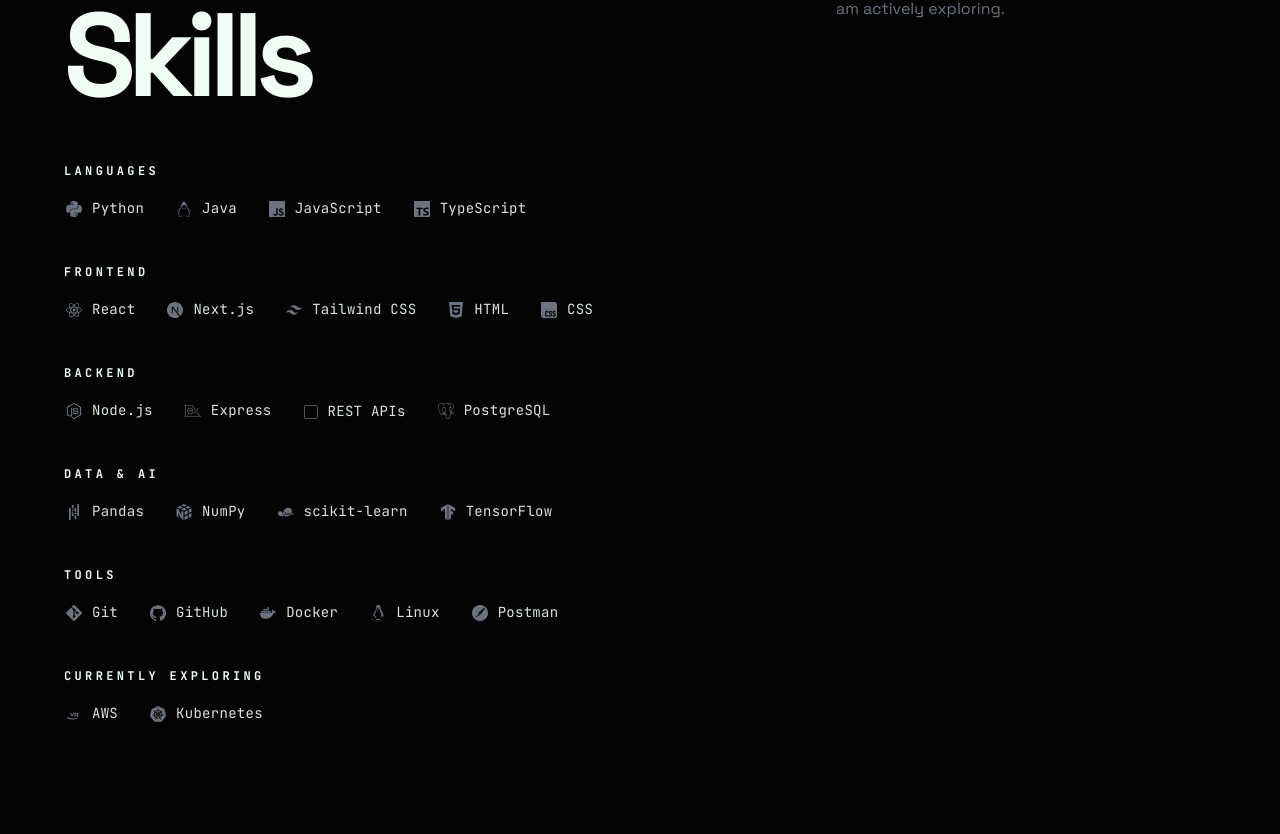
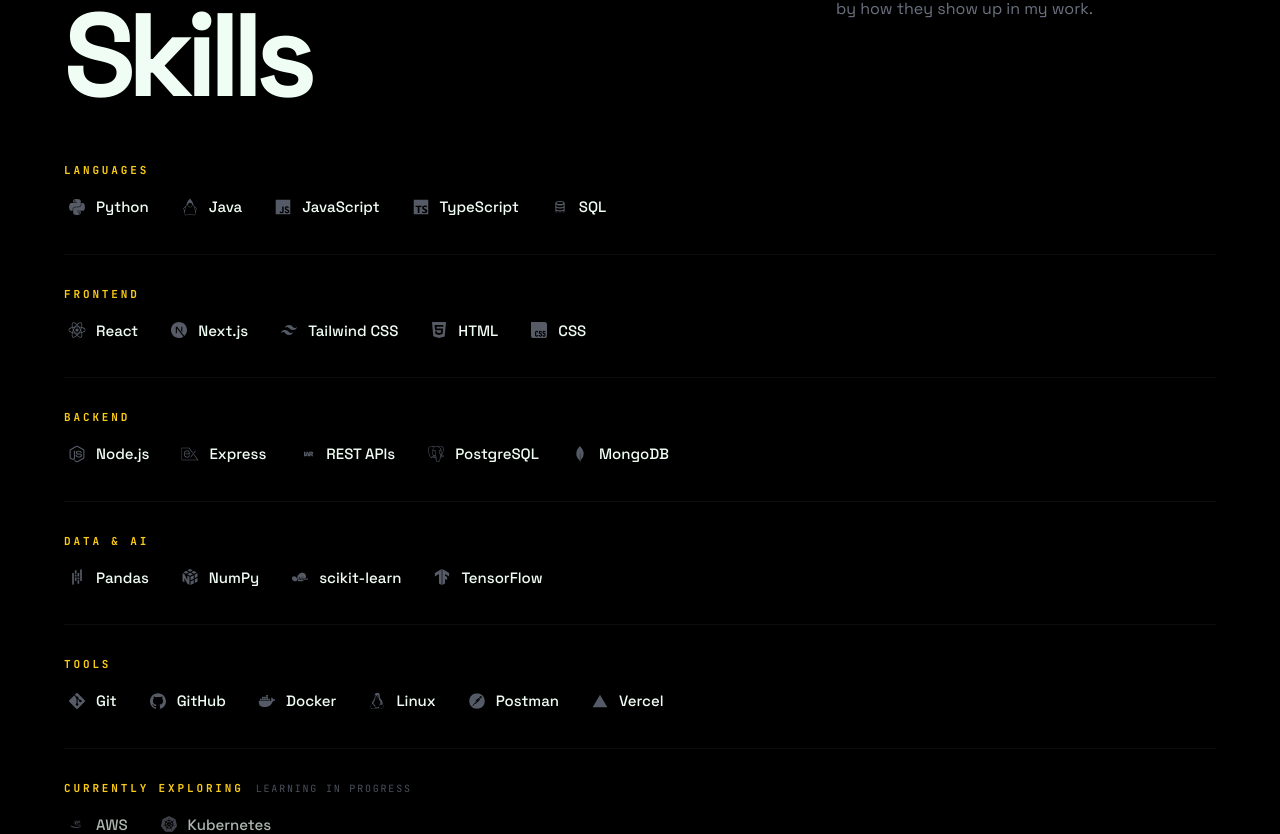
Before and after one commit to lalit-here/MyPortfolioPage, a Next.js app: page / in a window 1280 px wide. Shown: the part 1550-2384 px from the top of the page. Built offline with nearby package versions, Linux system fonts and the light colour scheme; no server answers.

Commit message:
Polish Skills into a quieter editorial stack.
Tighten spacing, normalize logos, localize brand hover glows, and soften the Skills backdrop.

```diff
--- a/src/components/FluidBackground.tsx
+++ b/src/components/FluidBackground.tsx
@@ -27,7 +27,7 @@ type Disturbance = {
 const SECTION_OPACITY: Record<string, number> = {
   top: 1,
   work: 0.5,
-  skills: 0.62,
+  skills: 0.18,
   education: 0.46,
   blog: 0.58,
   about: 0.3,
--- a/src/sections/Skills.jsx
+++ b/src/sections/Skills.jsx
@@ -11,6 +11,7 @@ import {
   siJavascript,
   siKubernetes,
   siLinux,
+  siMongodb,
   siNextdotjs,
   siNodedotjs,
   siNumpy,
@@ -24,109 +25,44 @@ import {
   siTailwindcss,
   siTensorflow,
   siTypescript,
+  siVercel,
 } from "simple-icons";
 
+/** Brand glow as RGB triples for tightly localized ambient light. */
 const skillMeta = {
-  Python: {
-    icon: siPython,
-    glow: "radial-gradient(circle at 35% 50%, rgba(55, 118, 171, 0.22) 0%, rgba(255, 212, 59, 0.1) 42%, transparent 72%)",
-  },
-  Java: {
-    icon: siOpenjdk,
-    glow: "radial-gradient(circle at 35% 50%, rgba(234, 45, 46, 0.18) 0%, transparent 70%)",
-  },
-  JavaScript: {
-    icon: siJavascript,
-    glow: "radial-gradient(circle at 35% 50%, rgba(247, 223, 30, 0.16) 0%, transparent 70%)",
-  },
-  TypeScript: {
-    icon: siTypescript,
-    glow: "radial-gradient(circle at 35% 50%, rgba(49, 120, 198, 0.2) 0%, transparent 70%)",
-  },
-  React: {
-    icon: siReact,
-    glow: "radial-gradient(circle at 35% 50%, rgba(97, 218, 251, 0.18) 0%, transparent 70%)",
-  },
-  "Next.js": {
-    icon: siNextdotjs,
-    glow: "radial-gradient(circle at 35% 50%, rgba(255, 255, 255, 0.1) 0%, transparent 70%)",
-  },
-  "Tailwind CSS": {
-    icon: siTailwindcss,
-    glow: "radial-gradient(circle at 35% 50%, rgba(6, 182, 212, 0.18) 0%, transparent 70%)",
-  },
-  HTML: {
-    icon: siHtml5,
-    glow: "radial-gradient(circle at 35% 50%, rgba(227, 79, 38, 0.18) 0%, transparent 70%)",
-  },
-  CSS: {
-    icon: siCss,
-    glow: "radial-gradient(circle at 35% 50%, rgba(102, 51, 153, 0.18) 0%, transparent 70%)",
-  },
-  "Node.js": {
-    icon: siNodedotjs,
-    glow: "radial-gradient(circle at 35% 50%, rgba(51, 153, 51, 0.18) 0%, transparent 70%)",
-  },
-  Express: {
-    icon: siExpress,
-    glow: "radial-gradient(circle at 35% 50%, rgba(255, 255, 255, 0.1) 0%, transparent 70%)",
-  },
-  "REST APIs": {
-    glow: "radial-gradient(circle at 35% 50%, rgba(74, 222, 128, 0.12) 0%, transparent 70%)",
-  },
-  PostgreSQL: {
-    icon: siPostgresql,
-    glow: "radial-gradient(circle at 35% 50%, rgba(65, 105, 225, 0.18) 0%, transparent 70%)",
-  },
-  Pandas: {
-    icon: siPandas,
-    glow: "radial-gradient(circle at 35% 50%, rgba(21, 4, 88, 0.28) 0%, rgba(150, 100, 255, 0.1) 45%, transparent 72%)",
-  },
-  NumPy: {
-    icon: siNumpy,
-    glow: "radial-gradient(circle at 35% 50%, rgba(1, 50, 67, 0.28) 0%, rgba(77, 171, 207, 0.12) 45%, transparent 72%)",
-  },
-  "scikit-learn": {
-    icon: siScikitlearn,
-    glow: "radial-gradient(circle at 35% 50%, rgba(247, 147, 30, 0.16) 0%, transparent 70%)",
-  },
-  TensorFlow: {
-    icon: siTensorflow,
-    glow: "radial-gradient(circle at 35% 50%, rgba(255, 111, 0, 0.16) 0%, transparent 70%)",
-  },
-  Git: {
-    icon: siGit,
-    glow: "radial-gradient(circle at 35% 50%, rgba(240, 80, 50, 0.16) 0%, transparent 70%)",
-  },
-  GitHub: {
-    icon: siGithub,
-    glow: "radial-gradient(circle at 35% 50%, rgba(255, 255, 255, 0.1) 0%, transparent 70%)",
-  },
-  Docker: {
-    icon: siDocker,
-    glow: "radial-gradient(circle at 35% 50%, rgba(36, 150, 237, 0.18) 0%, transparent 70%)",
-  },
-  Linux: {
-    icon: siLinux,
-    glow: "radial-gradient(circle at 35% 50%, rgba(252, 198, 36, 0.14) 0%, transparent 70%)",
-  },
-  Postman: {
-    icon: siPostman,
-    glow: "radial-gradient(circle at 35% 50%, rgba(255, 108, 55, 0.16) 0%, transparent 70%)",
-  },
-  AWS: {
-    glow: "radial-gradient(circle at 35% 50%, rgba(255, 153, 0, 0.16) 0%, transparent 70%)",
-  },
-  Kubernetes: {
-    icon: siKubernetes,
-    glow: "radial-gradient(circle at 35% 50%, rgba(50, 108, 229, 0.18) 0%, transparent 70%)",
-  },
+  Python: { icon: siPython, glow: "55 118 171", scale: 1 },
+  Java: { icon: siOpenjdk, glow: "234 45 46", scale: 1.05 },
+  JavaScript: { icon: siJavascript, glow: "247 223 30", scale: 0.94 },
+  TypeScript: { icon: siTypescript, glow: "49 120 198", scale: 0.94 },
+  SQL: { glow: "65 105 225", scale: 1 },
+  React: { icon: siReact, glow: "97 218 251", scale: 1.08 },
+  "Next.js": { icon: siNextdotjs, glow: "240 253 244", scale: 1 },
+  "Tailwind CSS": { icon: siTailwindcss, glow: "6 182 212", scale: 1.02 },
+  HTML: { icon: siHtml5, glow: "227 79 38", scale: 1 },
+  CSS: { icon: siCss, glow: "102 51 153", scale: 1 },
+  "Node.js": { icon: siNodedotjs, glow: "51 153 51", scale: 1.05 },
+  Express: { icon: siExpress, glow: "240 253 244", scale: 1.08 },
+  "REST APIs": { glow: "74 222 128", scale: 1 },
+  PostgreSQL: { icon: siPostgresql, glow: "65 105 225", scale: 1.02 },
+  MongoDB: { icon: siMongodb, glow: "71 162 72", scale: 1.02 },
+  Pandas: { icon: siPandas, glow: "150 100 255", scale: 0.96 },
+  NumPy: { icon: siNumpy, glow: "77 171 207", scale: 1 },
+  "scikit-learn": { icon: siScikitlearn, glow: "247 147 30", scale: 1 },
+  TensorFlow: { icon: siTensorflow, glow: "255 111 0", scale: 1 },
+  Git: { icon: siGit, glow: "240 80 50", scale: 1 },
+  GitHub: { icon: siGithub, glow: "240 253 244", scale: 1 },
+  Docker: { icon: siDocker, glow: "36 150 237", scale: 1.06 },
+  Linux: { icon: siLinux, glow: "252 198 36", scale: 1.04 },
+  Postman: { icon: siPostman, glow: "255 108 55", scale: 0.98 },
+  Vercel: { icon: siVercel, glow: "240 253 244", scale: 0.92 },
+  AWS: { glow: "255 153 0", scale: 1 },
+  Kubernetes: { icon: siKubernetes, glow: "50 108 229", scale: 1 },
 };
 
 const skillGroups = [
   {
     title: "Languages",
-    items: ["Python", "Java", "JavaScript", "TypeScript"],
+    items: ["Python", "Java", "JavaScript", "TypeScript", "SQL"],
   },
   {
     title: "Frontend",
@@ -134,7 +70,7 @@ const skillGroups = [
   },
   {
     title: "Backend",
-    items: ["Node.js", "Express", "REST APIs", "PostgreSQL"],
+    items: ["Node.js", "Express", "REST APIs", "PostgreSQL", "MongoDB"],
   },
   {
     title: "Data & AI",
@@ -142,71 +78,126 @@ const skillGroups = [
   },
   {
     title: "Tools",
-    items: ["Git", "GitHub", "Docker", "Linux", "Postman"],
+    items: ["Git", "GitHub", "Docker", "Linux", "Postman", "Vercel"],
   },
   {
     title: "Currently Exploring",
+    exploring: true,
     items: ["AWS", "Kubernetes"],
   },
 ];
 
 const groupVariants = {
-  hidden: { opacity: 0, y: 18 },
+  hidden: { opacity: 0, y: 14 },
   visible: (index) => ({
     opacity: 1,
     y: 0,
-    transition: { delay: index * 0.05, duration: 0.38, ease: "easeOut" },
+    transition: { delay: index * 0.04, duration: 0.34, ease: "easeOut" },
   }),
 };
 
-function SkillMark({ icon, name }) {
-  if (!icon) {
+function NeutralMark({ name }) {
   if (name === "AWS") {
     return (
-        <svg aria-hidden="true" viewBox="0 0 24 24" className="h-4 w-4 shrink-0">
+      <svg aria-hidden="true" viewBox="0 0 24 24" className="h-full w-full">
         <path
           fill="currentColor"
-            d="M6.4 10.2h1.5l1.3 3.3 1.3-3.3h1.5l-2.1 5.1H8.5L6.4 10.2zm6.3 0h3.6c.9 0 1.5.2 1.9.6.4.4.6.9.6 1.5 0 .5-.1.9-.4 1.2-.2.3-.6.5-1 .7l1.6 2.1h-1.7l-1.4-1.9h-1.7v1.9h-1.5V10.2zm1.5 1.2v1.7h1.7c.3 0 .6-.1.8-.2.2-.2.3-.4.3-.7 0-.3-.1-.5-.3-.7-.2-.1-.5-.2-.8-.2h-1.7zM3.2 16.8c2.1 1.2 4.8 1.9 7.6 1.9 2.5 0 5-.6 7.1-1.8.3-.2.6.1.4.4-2.3 2-5.4 3.1-8.7 3.1-3.5 0-6.7-1.2-8.9-3.3-.2-.2 0-.5.3-.4.7.2 1.5.4 2.2.5z"
+          d="M4.2 14.8c1.9 1.1 4.4 1.7 7 1.7 2.3 0 4.6-.5 6.5-1.6.3-.2.5.1.4.3-2.1 1.8-5 2.8-8 2.8-3.2 0-6.1-1.1-8.2-3-.2-.2 0-.5.3-.4.7.1 1.3.2 2 .2zm13.6-1.4c.2-.2 0-.5-.4-.4-.8.2-1.7.3-2.6.3-3.5 0-6.6-1.5-8.4-3.7-.2-.2-.5 0-.3.2 1.7 2.8 5 4.6 8.8 4.6 1.1 0 2.1-.2 2.9-.4v-.6zM8.1 7.2h1.2l.9 2.7.9-2.7h1.2L10.5 12H9.3L8.1 7.2zm4.4 0H15c.7 0 1.2.2 1.5.5.3.3.5.7.5 1.2s-.2.9-.5 1.2c-.3.3-.8.5-1.4.5h-1.4V12H12.5V7.2zm1.2 1v1.6H15c.3 0 .5 0 .7-.2.1-.1.2-.3.2-.5s-.1-.4-.2-.5c-.2-.1-.4-.2-.7-.2h-1.3z"
+        />
+      </svg>
+    );
+  }
+
+  if (name === "SQL") {
+    return (
+      <svg aria-hidden="true" viewBox="0 0 24 24" className="h-full w-full">
+        <path
+          fill="currentColor"
+          d="M12 3c-3.9 0-7 1.1-7 2.5v13C5 19.9 8.1 21 12 21s7-1.1 7-2.5v-13C19 4.1 15.9 3 12 3zm0 1.5c3.3 0 5.5.9 5.5 1.5S15.3 7.5 12 7.5 6.5 6.6 6.5 6 8.7 4.5 12 4.5zM6.5 8.6c1.2.7 3.2 1.1 5.5 1.1s4.3-.4 5.5-1.1v2.3c0 .6-2.2 1.5-5.5 1.5S6.5 11.5 6.5 10.9V8.6zm0 4.5c1.2.7 3.2 1.1 5.5 1.1s4.3-.4 5.5-1.1v2.3c0 .6-2.2 1.5-5.5 1.5s-5.5-.9-5.5-1.5v-2.3zm0 4.5c1.2.7 3.2 1.1 5.5 1.1s4.3-.4 5.5-1.1v1.4c0 .6-2.2 1.5-5.5 1.5s-5.5-.9-5.5-1.5v-1.4z"
+        />
+      </svg>
+    );
+  }
+
+  if (name === "REST APIs") {
+    return (
+      <svg aria-hidden="true" viewBox="0 0 24 24" className="h-full w-full">
+        <path
+          fill="currentColor"
+          d="M7.5 8.5h2.2v7H7.5v-7zm4.1 0h2.1l2.1 7h-2.1l-.3-1.2H11.7L11.4 15.5H9.4l2.2-7zm.9 2.1-.6 2.5h1.3l-.7-2.5zM16.2 8.5H19c1.4 0 2.3.8 2.3 2.1 0 1-.5 1.7-1.4 2l1.6 2.9h-2.3l-1.4-2.6h-.6v2.6h-2v-7zm2 1.5h-.9v1.8h.9c.5 0 .8-.3.8-.9s-.3-.9-.8-.9z"
         />
       </svg>
     );
   }
 
   return (
-      <span
-        aria-hidden="true"
-        className="inline-block h-3.5 w-3.5 shrink-0 rounded-[2px] border border-current opacity-70"
-      />
+    <span className="block h-full w-full rounded-[2px] border border-current opacity-60" />
   );
 }
 
+function SkillMark({ icon, name, scale = 1 }) {
   return (
-    <svg aria-hidden="true" viewBox="0 0 24 24" className="h-4 w-4 shrink-0">
+    <span className="relative flex h-[18px] w-[18px] shrink-0 items-center justify-center">
+      <span
+        className="flex h-[16px] w-[16px] items-center justify-center"
+        style={{ transform: `scale(${scale})` }}
+      >
+        {icon ? (
+          <svg aria-hidden="true" viewBox="0 0 24 24" className="h-full w-full">
             <path d={icon.path} fill="currentColor" />
           </svg>
+        ) : (
+          <NeutralMark name={name} />
+        )}
+      </span>
+    </span>
   );
 }
 
-function SkillItem({ name }) {
-  const meta = skillMeta[name] ?? {
-    glow: "radial-gradient(circle at 35% 50%, rgba(74, 222, 128, 0.1) 0%, transparent 70%)",
-  };
+function SkillItem({ name, exploring = false }) {
+  const meta = skillMeta[name] ?? { glow: "74 222 128", scale: 1 };
+  const glow = meta.glow;
 
   return (
-    <li className="group relative isolate">
-      <div
+    <li>
+      <button
+        type="button"
+        tabIndex={0}
+        aria-label={exploring ? `${name}, currently exploring` : name}
+        className={[
+          "group relative inline-flex items-center gap-2.5 bg-transparent p-1 text-left",
+          "outline-none transition-[color,opacity] duration-[220ms] ease-out",
+          "focus-visible:outline focus-visible:outline-2 focus-visible:outline-offset-4 focus-visible:outline-accent",
+          exploring ? "opacity-[0.72] hover:opacity-100 focus-visible:opacity-100" : "opacity-100",
+        ].join(" ")}
+      >
+        <span
           aria-hidden="true"
-        className="pointer-events-none absolute -inset-x-3 -inset-y-2 z-0 rounded-sm opacity-0 transition-opacity duration-[250ms] ease-in-out group-hover:opacity-100 motion-reduce:transition-none"
-        style={{ background: meta.glow }}
+          className="pointer-events-none absolute left-[3px] top-1/2 z-0 h-4 w-4 -translate-y-1/2 rounded-full opacity-0 blur-[10px] transition-opacity duration-[220ms] ease-out group-hover:opacity-100 group-focus-visible:opacity-100 motion-reduce:transition-none"
+          style={{ backgroundColor: `rgb(${glow} / 0.55)` }}
         />
-      <div className="relative z-[1] inline-flex items-center gap-2.5 px-0.5 py-1 font-mono text-sm tracking-[0.02em] text-text-main/90">
-        <span className="inline-flex text-text-muted transition-[color,transform,filter] duration-[250ms] ease-out group-hover:scale-[1.04] group-hover:text-[#f7fef9] group-hover:brightness-125 motion-reduce:transition-none motion-reduce:group-hover:scale-100">
-          <SkillMark icon={meta.icon} name={name} />
+        <span
+          className={[
+            "relative z-[1] text-text-muted/80",
+            "transition-[color,transform,filter,opacity] duration-[220ms] ease-out",
+            "group-hover:scale-[1.04] group-hover:text-text-main group-hover:brightness-125",
+            "group-focus-visible:scale-[1.04] group-focus-visible:text-text-main group-focus-visible:brightness-125",
+            "motion-reduce:transition-none motion-reduce:group-hover:scale-100 motion-reduce:group-focus-visible:scale-100",
+          ].join(" ")}
+        >
+          <SkillMark icon={meta.icon} name={name} scale={meta.scale} />
         </span>
-        <span className="transition-colors duration-[250ms] ease-out group-hover:text-[#f7fef9] motion-reduce:transition-none">
+        <span
+          className={[
+            "relative z-[1] font-sans text-[0.9375rem] font-medium leading-none tracking-normal text-text-main/78",
+            "transition-colors duration-[220ms] ease-out",
+            "group-hover:text-text-main group-focus-visible:text-text-main",
+            "motion-reduce:transition-none",
+          ].join(" ")}
+        >
           {name}
         </span>
-      </div>
+      </button>
     </li>
   );
 }
@@ -219,7 +210,7 @@ export function Skills() {
       whileInView={{ opacity: 1, y: 0 }}
       viewport={{ once: true, amount: 0.2 }}
       transition={{ duration: 0.45, ease: "easeOut" }}
-      className="scroll-section border-t border-[rgba(255,255,255,0.06)] bg-[rgba(255,255,255,0.015)] px-6 py-28 sm:px-10 lg:px-16"
+      className="scroll-section border-t border-[rgba(255,255,255,0.06)] px-6 py-28 sm:px-10 lg:px-16"
     >
       <p
         aria-hidden="true"
@@ -227,35 +218,49 @@ export function Skills() {
       >
         02 / Skills
       </p>
+
       <div className="mx-auto max-w-[1200px]">
         <div className="grid gap-8 lg:grid-cols-[minmax(0,1fr)_minmax(0,380px)] lg:items-start">
           <div className="lg:sticky lg:top-28">
-            <p className="font-mono text-xs font-bold uppercase tracking-[0.45em] text-text-muted">Capabilities</p>
+            <p className="font-mono text-xs font-bold uppercase tracking-[0.45em] text-text-muted">My Stack</p>
             <h2 className="mt-5 font-heading text-[clamp(2.9rem,10vw,7.4rem)] font-bold leading-[0.88] tracking-[-0.07em] text-text-main">
               Skills
             </h2>
           </div>
           <p className="max-w-md font-sans text-base leading-7 text-text-muted">
-            Tools and languages I use day to day, plus a few I am actively exploring.
+            Technologies I use to build and ship — organized by how they show up in my work.
           </p>
         </div>
 
-        <div className="mt-14 space-y-10">
+        <div className="mt-12 space-y-7 md:mt-14 md:space-y-8">
           {skillGroups.map((group, index) => (
             <motion.div
               key={group.title}
               custom={index}
               initial="hidden"
               whileInView="visible"
-              viewport={{ once: true, amount: 0.25 }}
+              viewport={{ once: true, amount: 0.2 }}
               variants={groupVariants}
+              className={
+                index === 0
+                  ? ""
+                  : "border-t border-[rgba(240,253,244,0.05)] pt-7 md:pt-8"
+              }
             >
-              <h3 className="font-mono text-xs font-bold uppercase tracking-[0.28em] text-text-main">
+              <div className="flex flex-wrap items-baseline gap-x-3 gap-y-1">
+                <h3 className="font-mono text-[11px] font-bold uppercase tracking-[0.26em] text-accent">
                   {group.title}
                 </h3>
-              <ul className="mt-4 flex flex-wrap items-center gap-x-7 gap-y-3">
+                {group.exploring ? (
+                  <span className="font-mono text-[10px] uppercase tracking-[0.18em] text-text-muted/70">
+                    Learning in progress
+                  </span>
+                ) : null}
+              </div>
+
+              <ul className="mt-3.5 flex flex-wrap items-center gap-x-5 gap-y-2.5 sm:gap-x-6">
                 {group.items.map((name) => (
-                  <SkillItem key={name} name={name} />
+                  <SkillItem key={name} name={name} exploring={Boolean(group.exploring)} />
                 ))}
               </ul>
             </motion.div>
```
Lines whose indentation alone changed are shown as unchanged.
